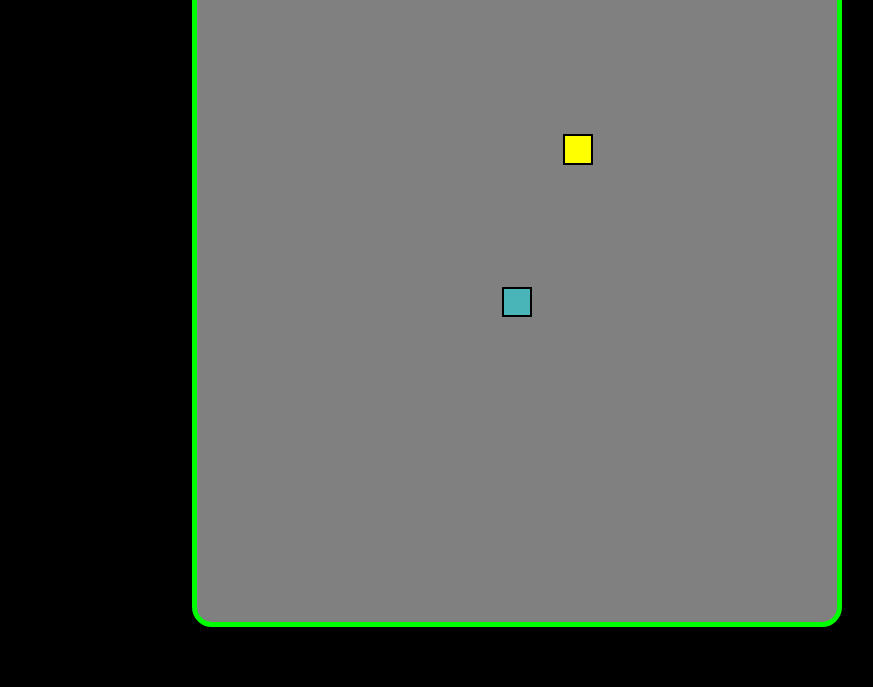
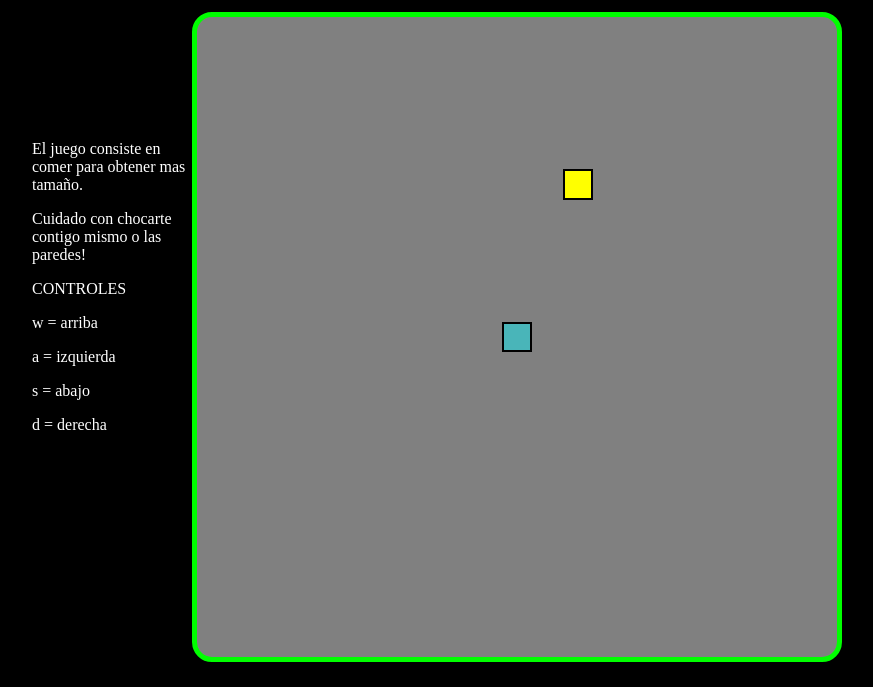
Before and after one commit to agustinesco/snake, a plain HTML site: page index.html in a window 1280 px wide. Shown: the part 113-800 px from the top of the page, without its empty margins (128-1001 px from the left). Drawn offline with Linux system fonts and the light colour scheme.

Commit message:
Agregado texto de descripcion

```diff
--- a/index.html
+++ b/index.html
@@ -13,6 +13,15 @@
         <h1>SNAKE!</h1>
         <p class="puntos">Puntos: <span class="puntos-numero">0</span></p>
      </div>
+     <div class="texto-descripcion">
+        <p class="descripcion">El juego consiste en comer para obtener mas tamaño.</p>
+        <p>Cuidado con chocarte contigo mismo o las paredes!</p>
+        <P class="titulo-controles">CONTROLES</P>
+        <p>w = arriba</p>
+        <p>a = izquierda</p>
+        <p>s = abajo</p>
+        <p>d = derecha</p>
+     </div>
     <div class="contenedor-juego">
         <div class="tablero"></div>
     </div>
--- a/style.css
+++ b/style.css
@@ -4,6 +4,7 @@ body{
     display: flex;
     flex-direction: column;
     align-items: center;
+    justify-content: center;
     margin: 0;
     background-color: black;
 }
@@ -57,3 +58,10 @@ body{
     border: 2px solid black;
     background-color: yellow;
 }
+.texto-descripcion{
+    position: absolute;
+    max-width: 20vmin;
+    left: 20vmin;
+    color: white;
+
+}
```
